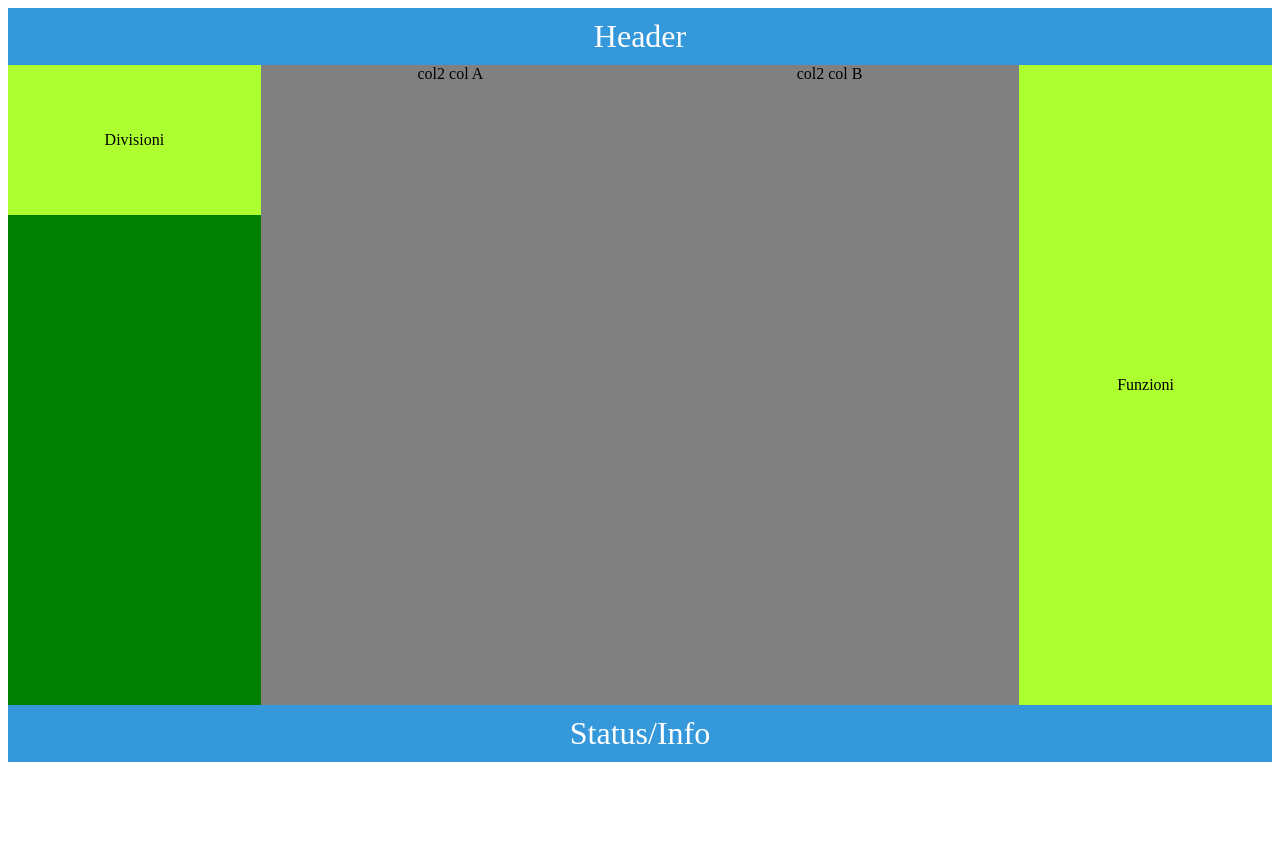
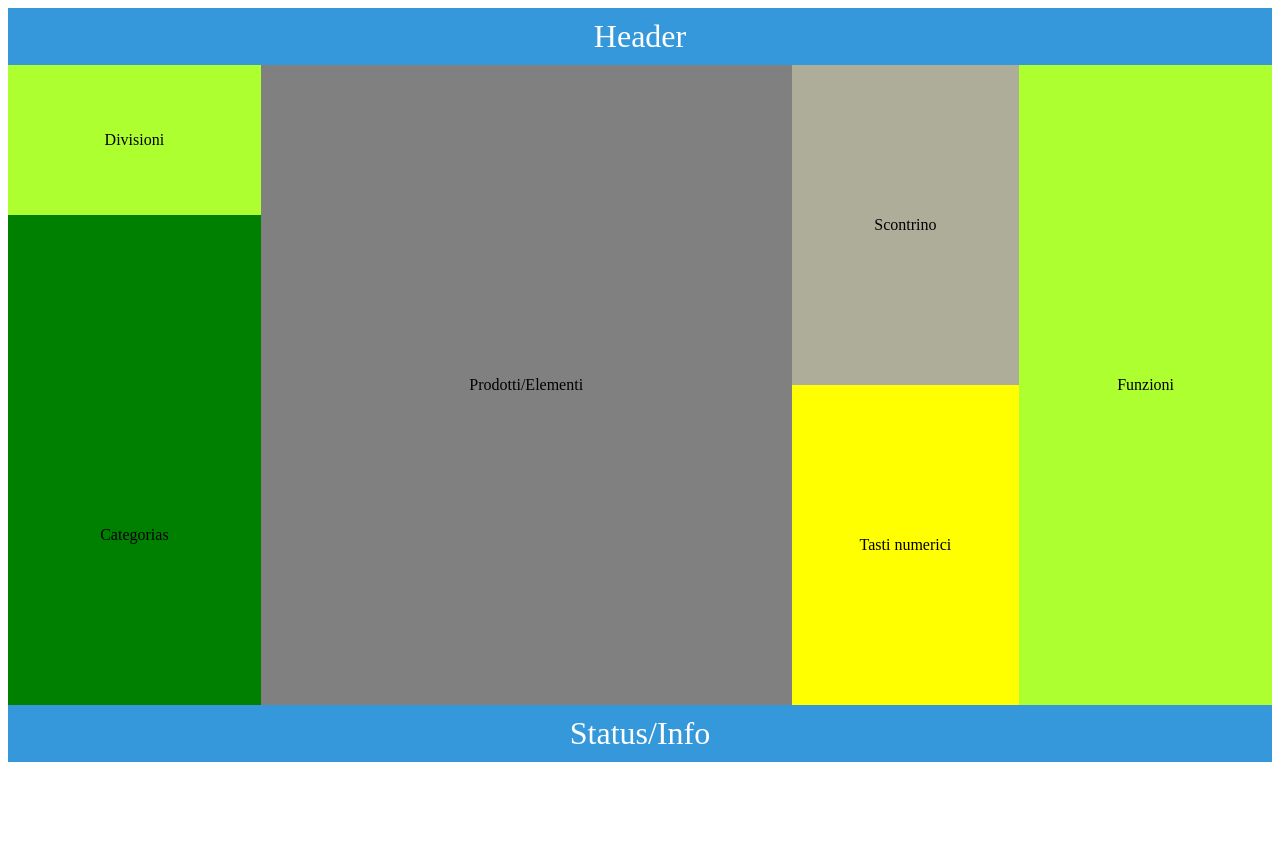
Before and after one commit to reginaldogomes/touchscreen, a website built with Vite: page src/index.html in a window 1280 px wide. Before the commit the page ends 816 px from the top, so only its background shows below. Built offline with nearby package versions, Linux system fonts and the light colour scheme.

Commit message:
ajusted layout

```diff
--- a/src/main.js
+++ b/src/main.js
@@ -7,10 +7,14 @@ document.querySelector('body').innerHTML = `
 <main>
     <div class="col1">
         <div class="divisione">Divisioni</div>
+        <div class="categorias">Categorias</div>
     </div>
     <div class="col2">
-        <div class="cola">col2 col A</div>
-        <div class="colb">col2 col B</div>
+        <div class="cola">Prodotti/Elementi</div>
+        <div class="colb">
+            <div class="colb1">Scontrino</div>
+            <div class="colb2">Tasti numerici</div>
+        </div>
     </div>
     <div class="col3">
         <div class="Funzioni">Funzioni</div>
--- a/src/style.scss
+++ b/src/style.scss
@@ -24,11 +24,36 @@ main {
   display: flex;
 }
 
-.col2 .cola,
-.colb {
-  width: 50%;
+.cola {
+  display: flex;
+  width: 70%;
   height: 100%;
   background: grey;
+  justify-content: center; /* Horizontal centering */
+  align-items: center; /* Vertical centering */
+}
+
+.colb {
+  display: flex;
+  flex-direction: column;
+  background: #fff;
+  width: 30%;
+  .colb1 {
+    display: flex;
+    flex-direction: column;
+    background: rgb(173, 173, 153);
+    height: 50%;
+    justify-content: center; /* Horizontal centering */
+    align-items: center; /* Vertical centering */
+  }
+  .colb2 {
+    display: flex;
+    flex-direction: column;
+    background: yellow;
+    height: 50%;
+    justify-content: center; /* Horizontal centering */
+    align-items: center; /* Vertical centering */
+  }
 }
 
 .col1,
@@ -46,6 +71,13 @@ main {
   align-items: center; /* Vertical centering */
 }
 
+.categorias {
+  display: flex;
+  justify-content: center; /* Horizontal centering */
+  align-items: center; /* Vertical centering */
+  height: 100%;
+}
+
 .Funzioni {
   background: greenyellow;
   height: 100%;
```
